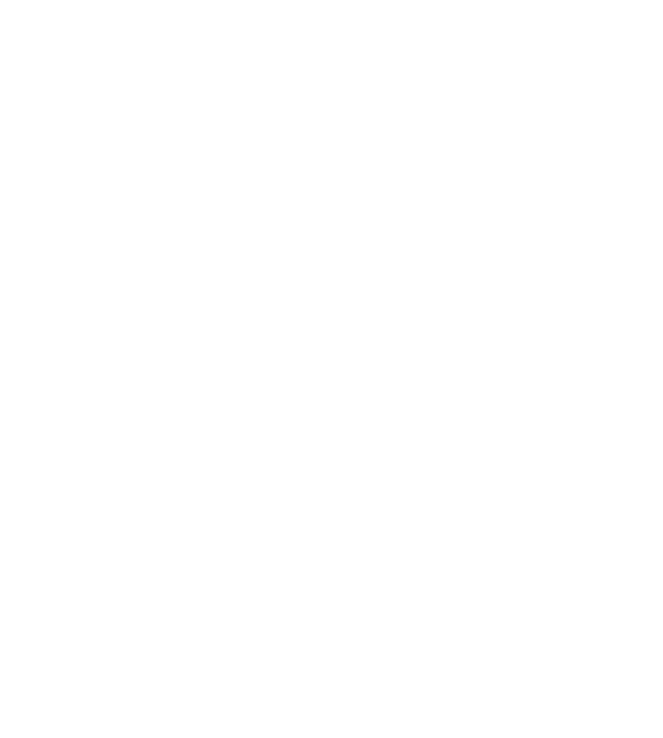
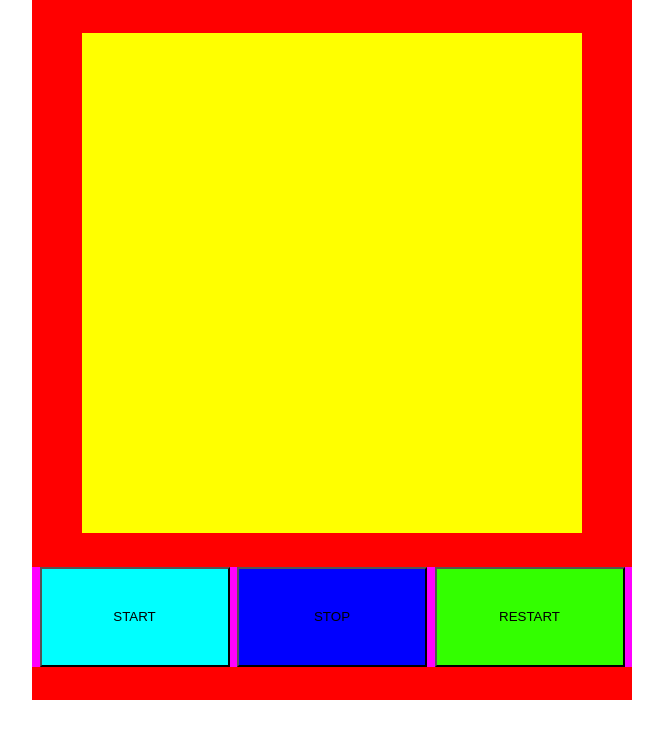
Before and after one commit to Bermeu/202201-W1CHWE2-josep-conejero, a website: page index.html in a window 1280 px wide. Shown: the whole page, without its empty margins (308-971 px from the left). Drawn offline with Linux system fonts and the light colour scheme.

Commit message:
se añade estructura básica html, css

```diff
--- a/game-of-life.js
+++ b/game-of-life.js
@@ -10,14 +10,39 @@ class Tablero {
     this.columnas = 10;
   }
 
-  generarRejillaVacia() {
+  mostrarRejilla() {
+    let cadena = "";
+    for (let fila = 0; fila < this.filas; fila++) {
+      for (let columna = 0; columna < this.columnas; columna++) {
+        cadena += this.rejilla[fila][columna];
+      }
+      console.log(fila, cadena);
+      cadena = "";
+    }
+  }
+
+  generarRejillaLogicaVacia() {
     let rejillaAuxiliar = [];
     for (let fila = 0; fila < this.filas; fila++) {
       for (let columna = 0; columna < this.columnas; columna++) {
         rejillaAuxiliar.push(0);
       }
-      this.panel.push(rejillaAuxiliar);
+      this.rejilla.push(rejillaAuxiliar);
       rejillaAuxiliar = [];
     }
   }
+
+  vaciarRejillaLogica() {
+    this.rejilla = [];
+    this.generarRejillaLogicaVacia();
+  }
+
+  cumpleRegla1() {
+    return true;
+  }
 }
+
+const tabl1 = new Tablero();
+
+tabl1.generarRejillaLogicaVacia();
+tabl1.mostrarRejilla();
--- a/index.html
+++ b/index.html
@@ -3,12 +3,21 @@
   <head>
     <meta charset="UTF-8" />
     <meta name="viewport" content="width=device-width, initial-scale=1.0" />
-    <title>TÍTULO DE LA PÁGINA</title>
+    <title>GAME OF LIFE</title>
     <link rel="shortcut icon" href="favicon.jpg" />
     <link rel="stylesheet" href="style.css" />
     <meta name="viewport" content="width=device-width, initial-scale=1.0" />
     <meta name="description" content="Conway's game of life" />
     <script src="game-of-life.js"></script>
   </head>
-  <body></body>
+  <body>
+    <main class="container">
+      <section class="grid"></section>
+      <section class="buttons">
+        <button class="button button--play">START</button>
+        <button class="button button--stop">STOP</button>
+        <button class="button button--restart">RESTART</button>
+      </section>
+    </main>
+  </body>
 </html>
--- a/style.css
+++ b/style.css
@@ -0,0 +1,45 @@
+* {
+  box-sizing: border-box;
+  margin: 0;
+  padding: 0;
+}
+
+.container {
+  background-color: #f00;
+  width: 600px;
+  height: 700px;
+  margin: auto;
+  display: flex;
+  flex-direction: column;
+  justify-content: space-evenly;
+  align-items: center;
+}
+
+.grid {
+  background-color: #ff0;
+  width: 500px;
+  height: 500px;
+}
+
+.buttons {
+  background-color: #f0f;
+  width: 600px;
+  height: 100px;
+  display: flex;
+  justify-content: space-evenly;
+}
+
+.button {
+  width: 190px;
+  height: 100px;
+}
+
+.button--play {
+  background-color: #0ff;
+}
+.button--stop {
+  background-color: #00f;
+}
+.button--restart {
+  background-color: #3f0;
+}
```
